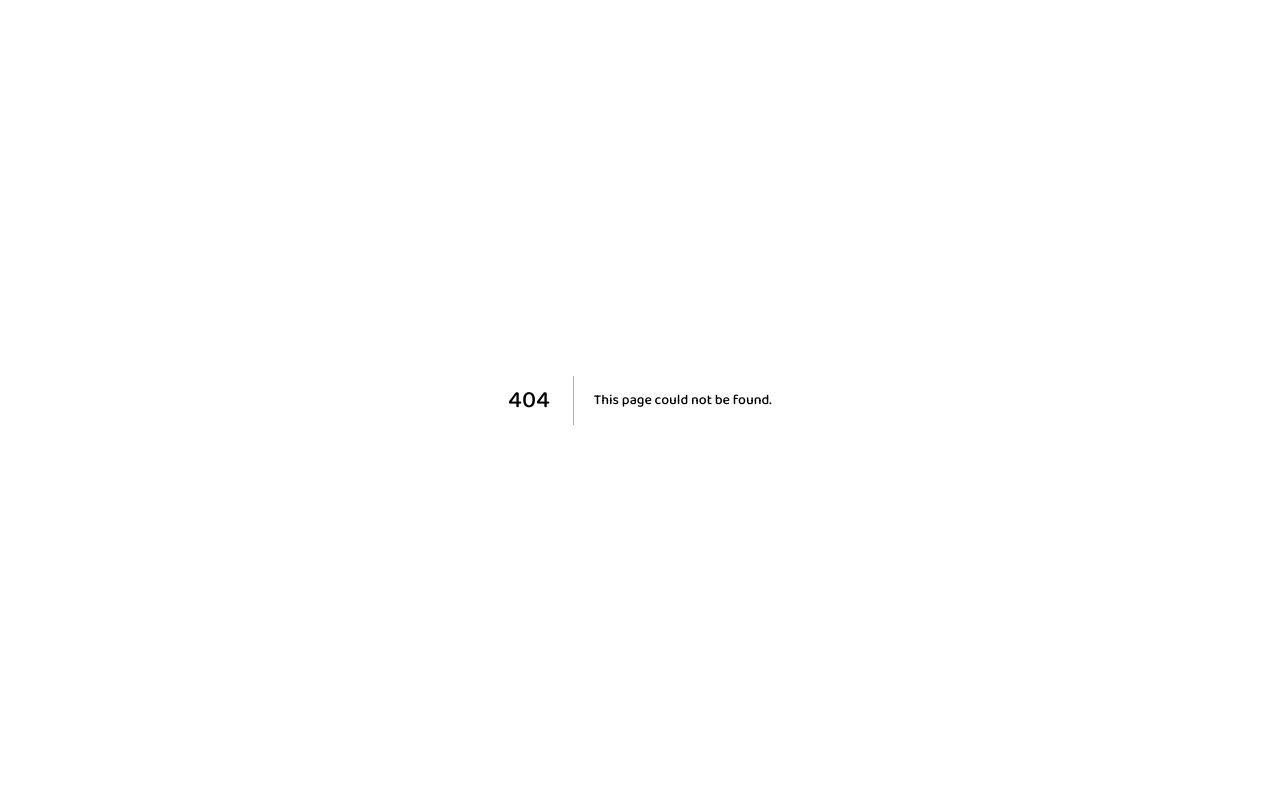
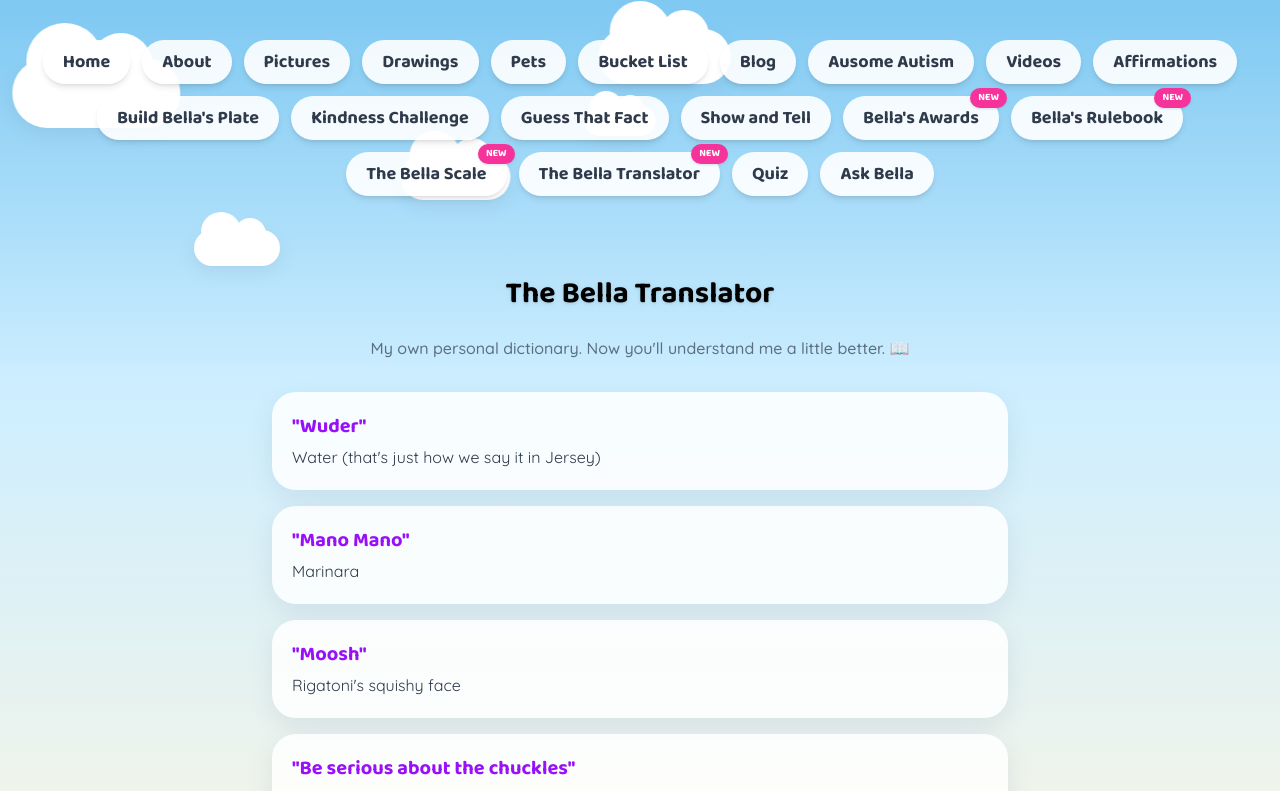
Before and after one commit to gregorylebed-code/bella-website, a Next.js app: page /bella-translator in a window 1280 px wide. Before the commit this address had no page. Shown: the top 791 px of the page. Built offline with nearby package versions, Linux system fonts and the light colour scheme.

Commit message:
Add The Bella Translator, a personal dictionary of Bella's words
Wuder, Mano Mano, Moosh, and the "be serious about the chuckles"
inside joke with her dad.

```diff
--- a/src/app/NavBar.tsx
+++ b/src/app/NavBar.tsx
@@ -18,6 +18,7 @@ const links: [string, string][] = [
   ["Bella's Awards", "/bellas-awards"],
   ["Bella's Rulebook", "/bellas-rulebook"],
   ["The Bella Scale", "/bella-scale"],
+  ["The Bella Translator", "/bella-translator"],
   ["Quiz", "/quiz"],
   ["Ask Bella", "/ask"],
 ];
--- /dev/null
+++ b/src/app/bella-translator/page.tsx
@@ -0,0 +1,43 @@
+import Clouds from "../Clouds";
+import NavBar from "../NavBar";
+import EmptyState from "../EmptyState";
+import { bellaTranslator } from "../content";
+
+export default function BellaTranslatorPage() {
+  return (
+    <main className="relative flex-1">
+      <Clouds />
+      <div className="relative z-10 pt-10">
+        <NavBar />
+      </div>
+
+      <section className="relative z-10 max-w-3xl mx-auto px-4 py-10">
+        <h2 className="heading-font text-3xl font-bold text-black drop-shadow mb-6 text-center">
+          The Bella Translator
+        </h2>
+        <p className="text-center text-foreground/70 font-medium mb-8">
+          My own personal dictionary. Now you'll understand me a little better. 📖
+        </p>
+
+        {bellaTranslator.length === 0 ? (
+          <EmptyState text="No words yet, check back soon!" />
+        ) : (
+          <div className="flex flex-col gap-4">
+            {bellaTranslator.map((entry) => (
+              <div key={entry.word} className="card p-5">
+                <h3 className="heading-font text-xl font-bold text-purple-600">
+                  "{entry.word}"
+                </h3>
+                <p className="leading-relaxed mt-1">{entry.meaning}</p>
+              </div>
+            ))}
+          </div>
+        )}
+      </section>
+
+      <footer className="relative z-10 text-center py-8 text-blue-600 font-medium">
+        Made with love by Bella
+      </footer>
+    </main>
+  );
+}
--- a/src/app/content.ts
+++ b/src/app/content.ts
@@ -443,6 +443,30 @@ export const bellaScale: { item: string; rainbows: number; note: string }[] = [
 ];
 
 // -----------------------------
+// THE BELLA TRANSLATOR
+// Words and phrases from Bella's own vocabulary, and what they
+// actually mean. Add as many as you want.
+// -----------------------------
+export const bellaTranslator: { word: string; meaning: string }[] = [
+  {
+    word: "Wuder",
+    meaning: "Water (that's just how we say it in Jersey)",
+  },
+  {
+    word: "Mano Mano",
+    meaning: "Marinara",
+  },
+  {
+    word: "Moosh",
+    meaning: "Rigatoni's squishy face",
+  },
+  {
+    word: "Be serious about the chuckles",
+    meaning: "An inside joke between me and my dad",
+  },
+];
+
+// -----------------------------
 // PICTURES
 // Put image files in: public/photos/
 // Then reference them here as "/photos/filename.jpg"
@@ -688,6 +712,7 @@ export const sectionUpdates: Record<string, string> = {
   "Bella's Awards": "2026-08-16",
   "Bella's Rulebook": "2026-08-16",
   "The Bella Scale": "2026-08-16",
+  "The Bella Translator": "2026-08-16",
   Videos: "2026-07-11",
   Affirmations: "2026-07-11",
   Quiz: "2026-08-01",
```
